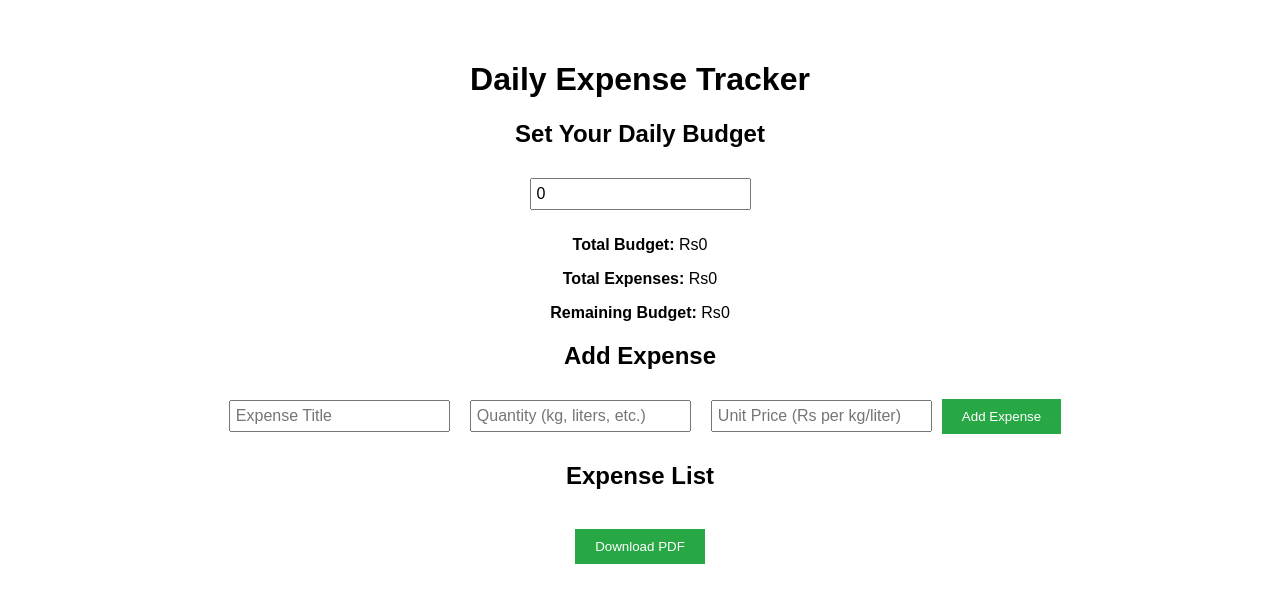
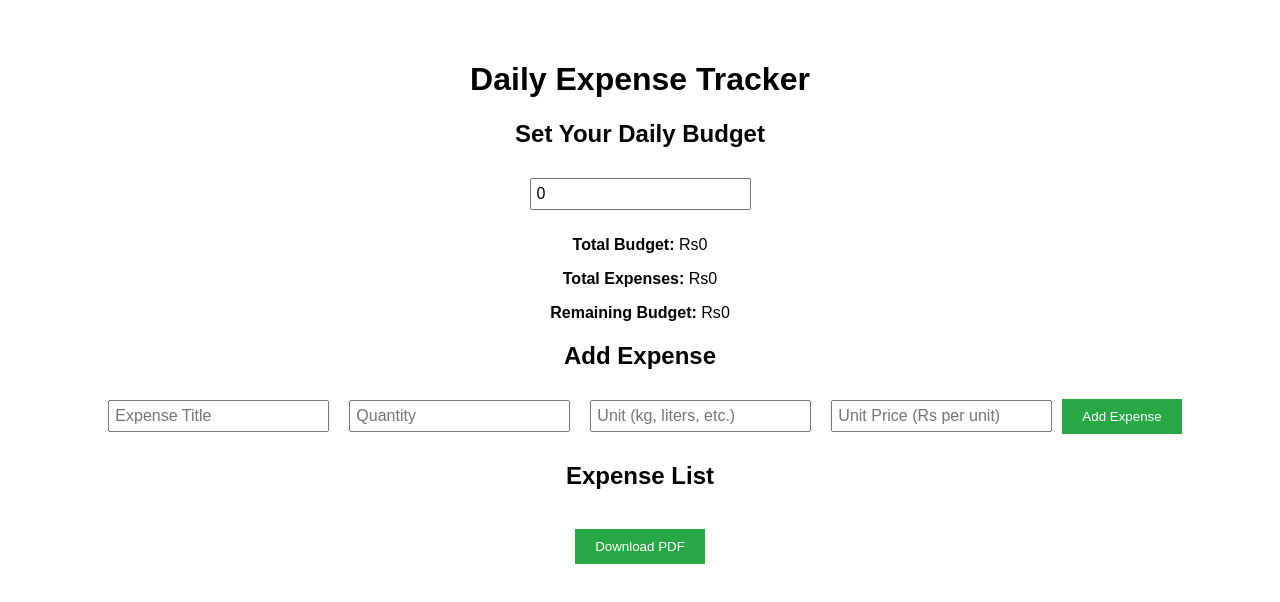
Before and after one commit to UsmanSagheer-dev/expencetracker, a React (Create React App) app: page / in a window 1280 px wide. Shown: the top 602 px of the page. Built offline with nearby package versions, Linux system fonts and the light colour scheme.

Commit message:
feat:edit the tracker

```diff
--- a/src/component/tracker/Tracker.jsx
+++ b/src/component/tracker/Tracker.jsx
@@ -8,12 +8,12 @@ function Tracker() {
   const [newExpense, setNewExpense] = useState({
     title: "",
     quantity: "",
+    unit: "",      // New unit field added
     unitPrice: ""
   });
   const [isEditing, setIsEditing] = useState(false);
   const [currentIndex, setCurrentIndex] = useState(null);
 
-  // Load data from local storage when the component mounts
   useEffect(() => {
     const savedBudget = localStorage.getItem("budget");
     const savedExpenses = localStorage.getItem("expenses");
@@ -22,31 +22,26 @@ function Tracker() {
     if (savedExpenses) setExpenses(JSON.parse(savedExpenses));
   }, []);
 
-  // Save budget and expenses to local storage whenever they change
   useEffect(() => {
     localStorage.setItem("budget", JSON.stringify(budget));
     localStorage.setItem("expenses", JSON.stringify(expenses));
   }, [budget, expenses]);
 
-  // Handle budget input
   const handleBudgetChange = (e) => {
     setBudget(Number(e.target.value));
   };
 
-  // Handle new expense inputs
   const handleExpenseChange = (e) => {
     setNewExpense({ ...newExpense, [e.target.name]: e.target.value });
   };
 
-  // Add new or edit an expense
   const addOrUpdateExpense = () => {
-    if (newExpense.title && newExpense.quantity && newExpense.unitPrice) {
+    if (newExpense.title && newExpense.quantity && newExpense.unitPrice && newExpense.unit) {
       const totalAmount = parseFloat(newExpense.quantity) * parseFloat(newExpense.unitPrice);
       const currentDate = new Date().toLocaleDateString();
-      const titleWithPrice = `${newExpense.title} (${newExpense.quantity} kg/liters @ Rs${newExpense.unitPrice} per unit)`;
+      const titleWithPrice = `${newExpense.title} (${newExpense.quantity} ${newExpense.unit} @ Rs${newExpense.unitPrice} per unit)`;
 
       if (isEditing) {
-        // Update the expense if editing
         const updatedExpenses = expenses.map((expense, index) =>
           index === currentIndex
             ? { title: titleWithPrice, amount: totalAmount, date: currentDate }
@@ -56,42 +51,39 @@ function Tracker() {
         setIsEditing(false);
         setCurrentIndex(null);
       } else {
-        // Add new expense
         setExpenses([
           ...expenses,
           { title: titleWithPrice, amount: totalAmount, date: currentDate }
         ]);
       }
 
-      setNewExpense({ title: "", quantity: "", unitPrice: "" });
+      setNewExpense({ title: "", quantity: "", unit: "", unitPrice: "" });
     }
   };
 
-  // Delete an expense
   const deleteExpense = (index) => {
     const updatedExpenses = expenses.filter((_, i) => i !== index);
     setExpenses(updatedExpenses);
   };
 
-  // Edit an expense
   const editExpense = (index) => {
     const expenseToEdit = expenses[index];
     const [title, details] = expenseToEdit.title.split(" (");
-    const [quantity, unitPrice] = details.split(" @ Rs");
+    const [quantity, unitAndPrice] = details.split(" ");
+    const [unit, unitPrice] = unitAndPrice.split(" @ Rs");
 
     setNewExpense({
       title,
-      quantity: quantity.split(" ")[0], // Extract only quantity number
-      unitPrice: unitPrice.split(" ")[0] // Extract unit price
+      quantity: quantity.split(" ")[0],
+      unit: unit.split(" ")[0],
+      unitPrice: unitPrice.split(" ")[0]
     });
     setIsEditing(true);
     setCurrentIndex(index);
   };
 
-  // Calculate total expenses
   const totalExpenses = expenses.reduce((total, exp) => total + exp.amount, 0);
 
-  // Generate PDF and download
   const generatePDF = () => {
     const doc = new jsPDF();
     doc.text("Expense Report", 20, 10);
@@ -148,14 +140,21 @@ function Tracker() {
           name="quantity"
           value={newExpense.quantity}
           onChange={handleExpenseChange}
-          placeholder="Quantity (kg, liters, etc.)"
+          placeholder="Quantity"
+        />
+        <input
+          type="text"
+          name="unit"
+          value={newExpense.unit}
+          onChange={handleExpenseChange}
+          placeholder="Unit (kg, liters, etc.)"
         />
         <input
           type="number"
           name="unitPrice"
           value={newExpense.unitPrice}
           onChange={handleExpenseChange}
-          placeholder="Unit Price (Rs per kg/liter)"
+          placeholder="Unit Price (Rs per unit)"
         />
         <button onClick={addOrUpdateExpense}>
           {isEditing ? "Update Expense" : "Add Expense"}
```
